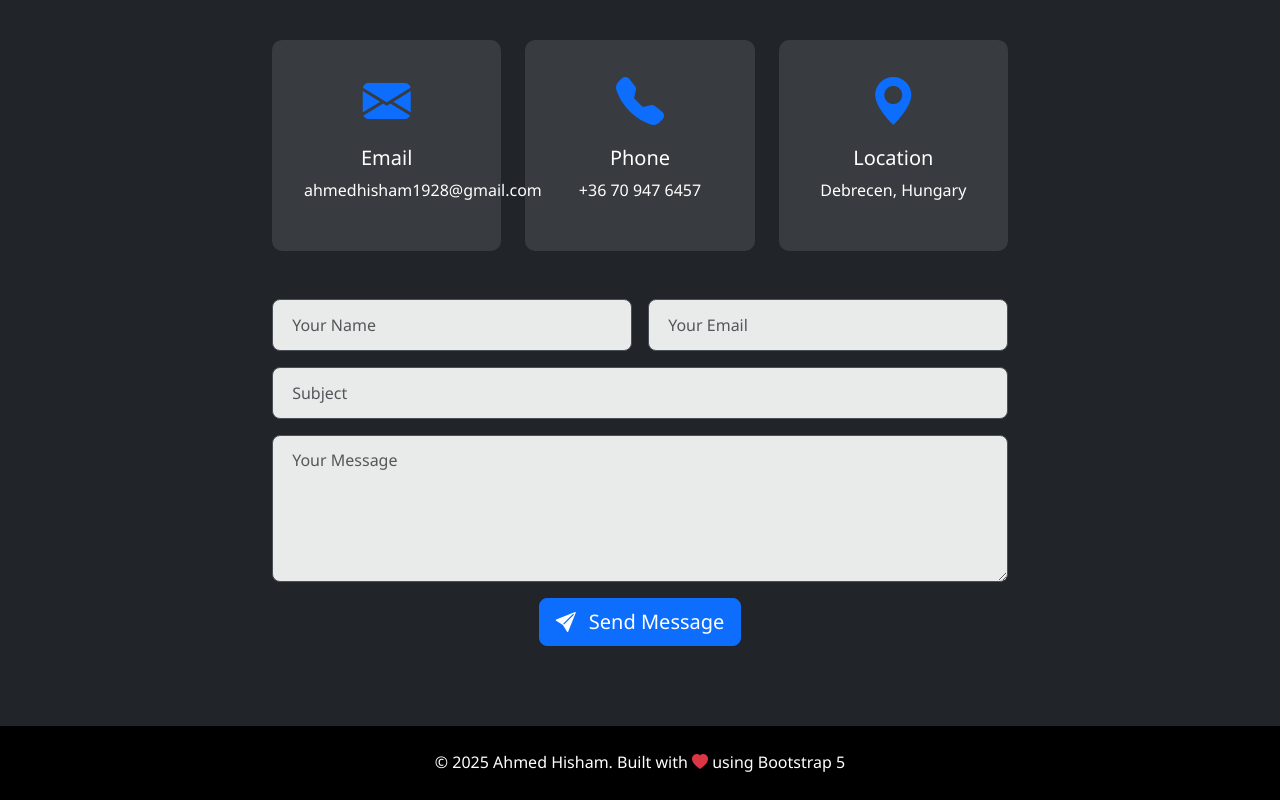
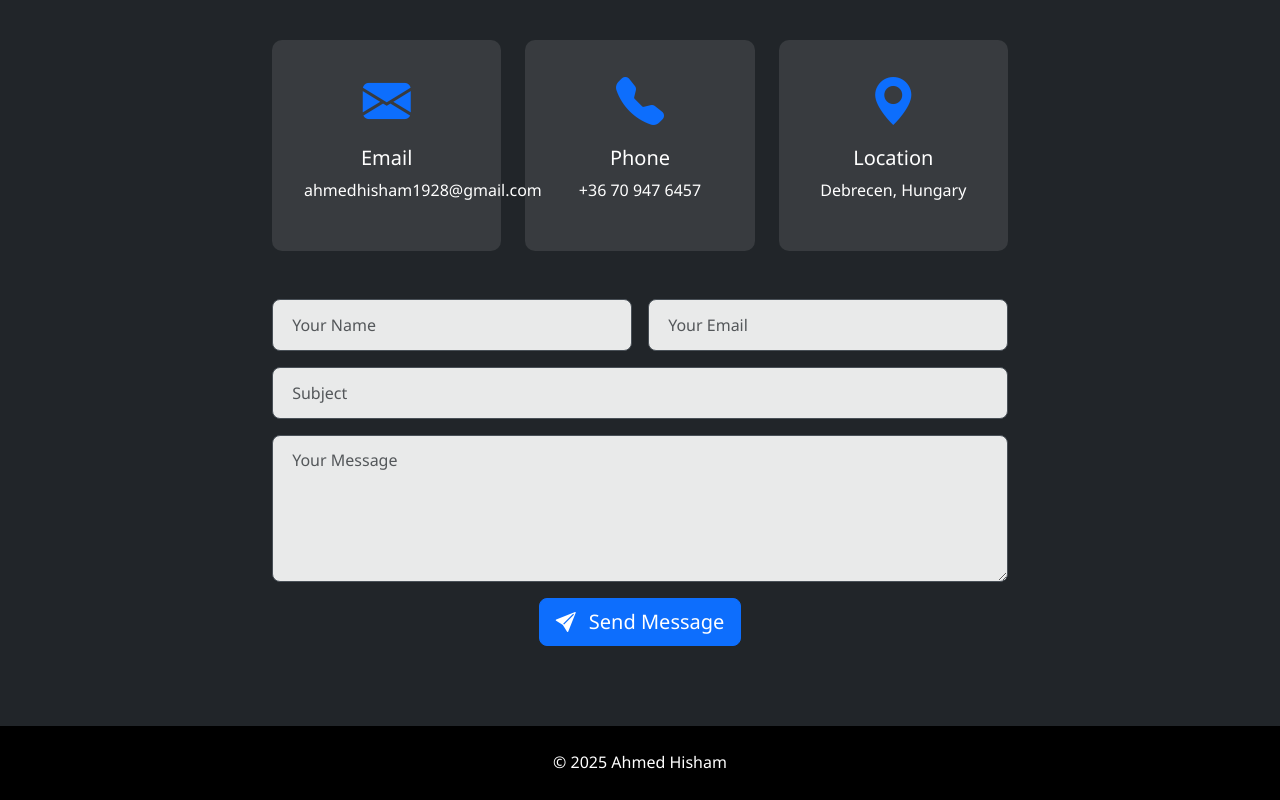
Before and after one commit to ucoi/Personal-Portfolio, a plain HTML site: page index.html in a window 1280 px wide. Shown: the part 6089-6889 px from the top of the page. Drawn offline with nearby package versions, Linux system fonts and the light colour scheme.

Commit message:
Updated footer

```diff
--- a/index.html
+++ b/index.html
@@ -594,10 +594,7 @@
 
     <footer class="footer bg-black text-white py-4">
       <div class="container text-center">
-        <p class="mb-0">
-          &copy; 2025 Ahmed Hisham. Built with
-          <i class="bi bi-heart-fill text-danger"></i> using Bootstrap 5
-        </p>
+        <p class="mb-0">&copy; 2025 Ahmed Hisham</p>
       </div>
     </footer>
 
```
Also changed, not shown: 1 other file.
